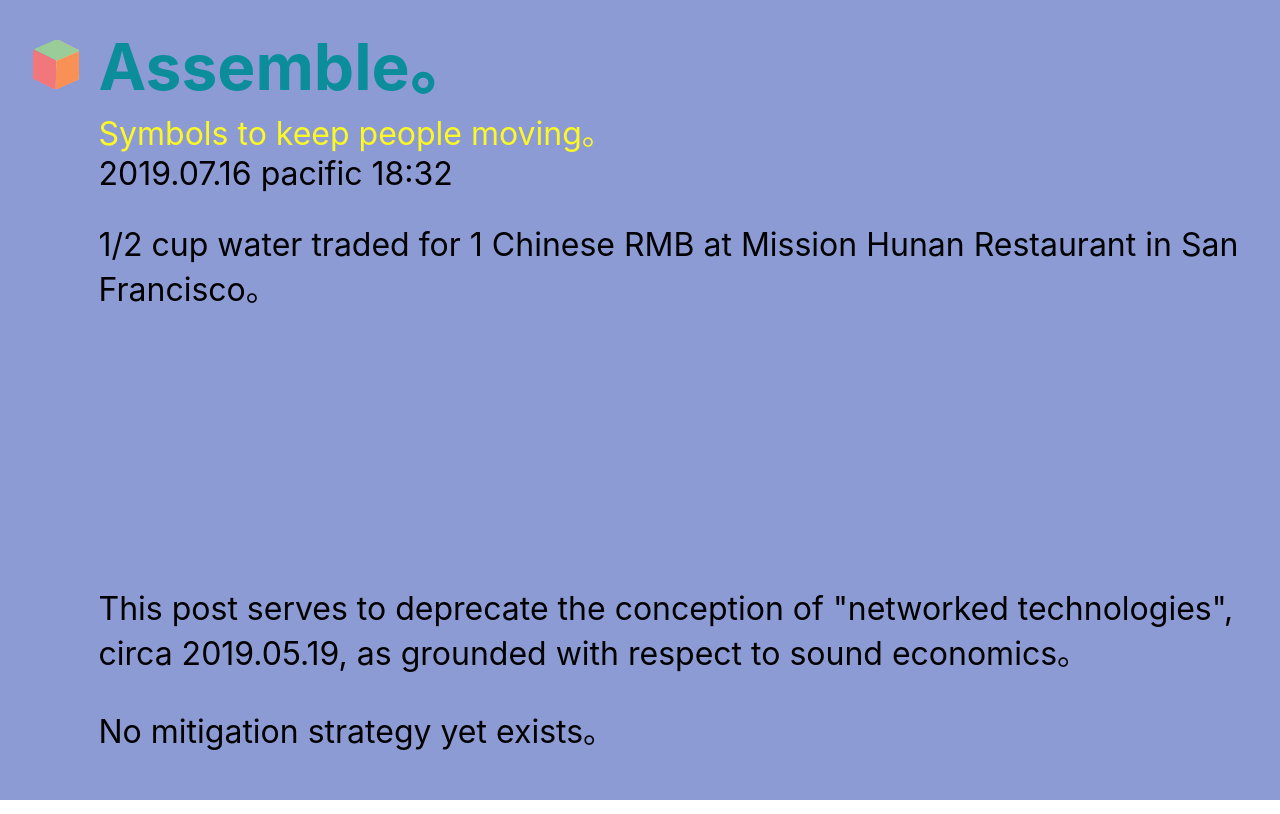
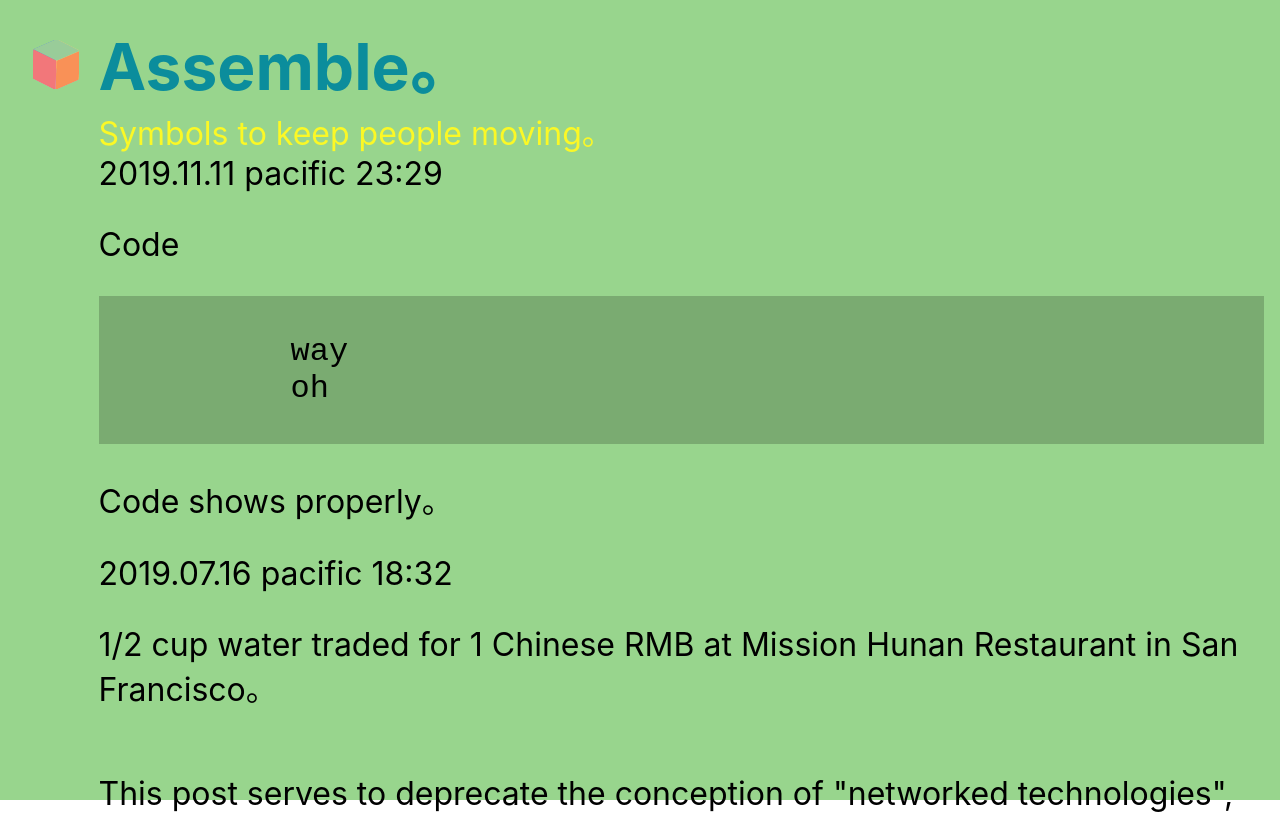
Before and after one commit to assembleapp/assembleapp.co, a React (Create React App) app: page / in a window 1280 px wide. Shown: the top 814 px of the page. Built offline with nearby package versions, Linux system fonts and the light colour scheme.

Commit message:
Show code; color #98d58d;

```diff
--- a/package.json
+++ b/package.json
@@ -43,6 +43,6 @@
     "react-app-rewired": "^2.1.3"
   },
   "engines": {
-    "node": "= 12.13.0"
+    "node": "= 12.11.1"
   }
 }
--- a/src/App.js
+++ b/src/App.js
@@ -12,10 +12,23 @@ function App() {
       </div>
 
       <Words>
+        <Time>2019.11.11 pacific 23:29</Time>
+        <Post>
+          Code
+
+          <Code value={`
+          way
+          oh
+          `} />
+
+          Code shows properly。
+        </Post>
+      </Words>
+
+      <Words>
         <Time>2019.07.16 pacific 18:32</Time>
         <Post>
           1/2 cup water traded for 1 Chinese RMB
-
           at Mission Hunan Restaurant in San Francisco。
         </Post>
       </Words>
@@ -41,7 +54,7 @@ font-size: 32px;
   grid-template-columns: auto 1fr;
   grid-template-rows: auto 1fr;
   padding: 1rem;
-  background-color:  #8d9bd5;
+  background-color:  #98d58d;
   position: absolute;
   top: 0;
   left: 0;
@@ -70,4 +83,14 @@ const Post = styled.p`
 const Time = styled.span`
 `
 
+const Code = ({ value }) => (
+  <Pre>
+    {value}
+  </Pre>
+)
+
+const Pre = styled.pre`
+background-color: rgba(0, 0, 0, 0.2);
+`
+
 export default App;
```
